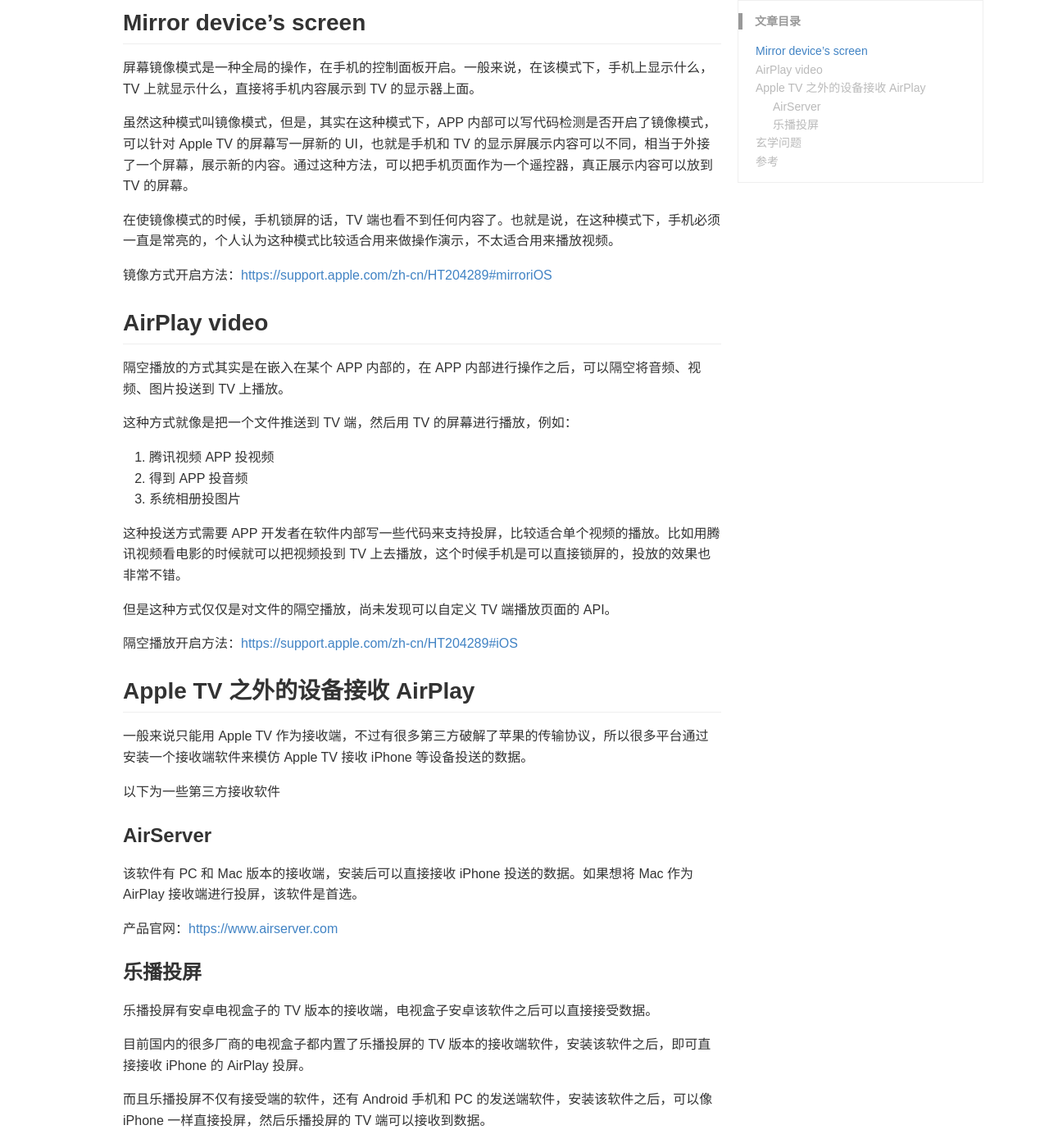
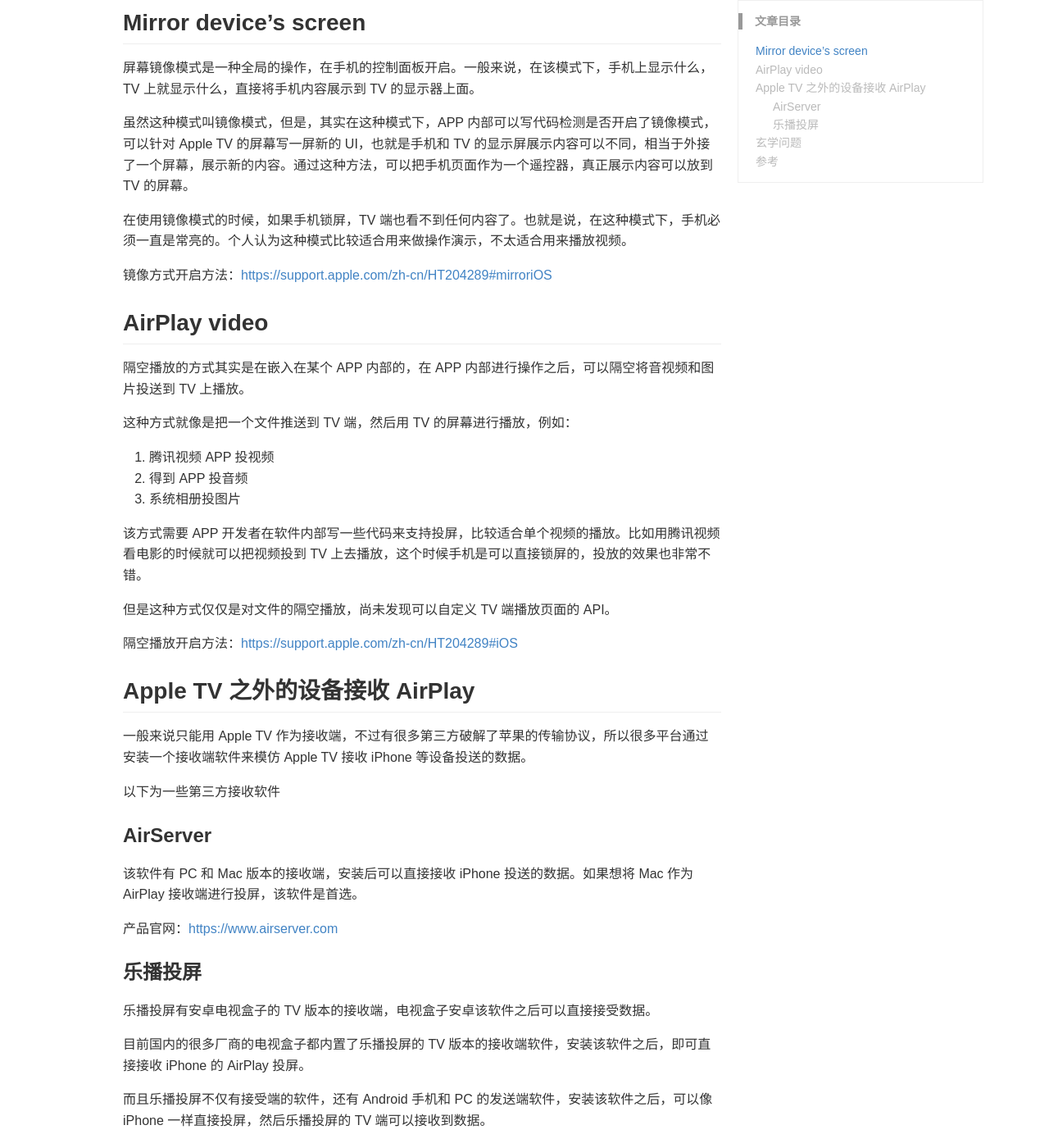
Before and after one commit to ripperhe/ripperhe.github.io, a Jekyll site: the page built from _posts/2019-03-19-ios-airplay-pre-research.md, in a window 1280 px wide and 1400 px high, scrolled down 708 px. Shown: the whole window at 82% size. Built offline with Jekyll 4.4.1, drawn with Linux system fonts in a browser that asks for light colours; comment, search, counter and statistics services are not loaded; some of the changed text lies outside the part shown.

Commit message:
修改一些笔误

```diff
--- a/_posts/2019-03-19-ios-airplay-pre-research.md
+++ b/_posts/2019-03-19-ios-airplay-pre-research.md
@@ -32,13 +32,13 @@ AirPlay 使用的时候有几种使用模式，在 iPhone 上目前主要分为
 
 虽然这种模式叫镜像模式，但是，其实在这种模式下，APP 内部可以写代码检测是否开启了镜像模式，可以针对 Apple TV 的屏幕写一屏新的 UI，也就是手机和 TV 的显示屏展示内容可以不同，相当于外接了一个屏幕，展示新的内容。通过这种方法，可以把手机页面作为一个遥控器，真正展示内容可以放到 TV 的屏幕。
 
-在使镜像模式的时候，手机锁屏的话，TV 端也看不到任何内容了。也就是说，在这种模式下，手机必须一直是常亮的，个人认为这种模式比较适合用来做操作演示，不太适合用来播放视频。
+在使用镜像模式的时候，如果手机锁屏，TV 端也看不到任何内容了。也就是说，在这种模式下，手机必须一直是常亮的。个人认为这种模式比较适合用来做操作演示，不太适合用来播放视频。
 
 镜像方式开启方法：<https://support.apple.com/zh-cn/HT204289#mirroriOS>
 
 ## AirPlay video
 
-隔空播放的方式其实是在嵌入在某个 APP 内部的，在 APP 内部进行操作之后，可以隔空将音频、视频、图片投送到 TV 上播放。
+隔空播放的方式其实是在嵌入在某个 APP 内部的，在 APP 内部进行操作之后，可以隔空将音视频和图片投送到 TV 上播放。
 
 这种方式就像是把一个文件推送到 TV 端，然后用 TV 的屏幕进行播放，例如：
 
@@ -46,7 +46,7 @@ AirPlay 使用的时候有几种使用模式，在 iPhone 上目前主要分为
 2. 得到 APP 投音频
 3. 系统相册投图片
 
-这种投送方式需要 APP 开发者在软件内部写一些代码来支持投屏，比较适合单个视频的播放。比如用腾讯视频看电影的时候就可以把视频投到 TV 上去播放，这个时候手机是可以直接锁屏的，投放的效果也非常不错。
+该方式需要 APP 开发者在软件内部写一些代码来支持投屏，比较适合单个视频的播放。比如用腾讯视频看电影的时候就可以把视频投到 TV 上去播放，这个时候手机是可以直接锁屏的，投放的效果也非常不错。
 
 但是这种方式仅仅是对文件的隔空播放，尚未发现可以自定义 TV 端播放页面的 API。
 
@@ -76,7 +76,7 @@ AirPlay 使用的时候有几种使用模式，在 iPhone 上目前主要分为
 
 ## 玄学问题
 
-在镜像模式下手机端频繁切换和播放视频，AirPlay 会莫名其妙地断开，因为我是在 Mac 上安装 AirServer 进行测试的，所以不知道是 AirPlay 本身的问题，还是 AirServer 的问题。
+在镜像模式下手机端频繁切换和播放视频，AirPlay 会莫名其妙地断开。因为我是在 Mac 上安装 AirServer 进行测试的，所以不知道是 AirPlay 本身的问题，还是 AirServer 的问题。
 
 ## 参考
 
```
